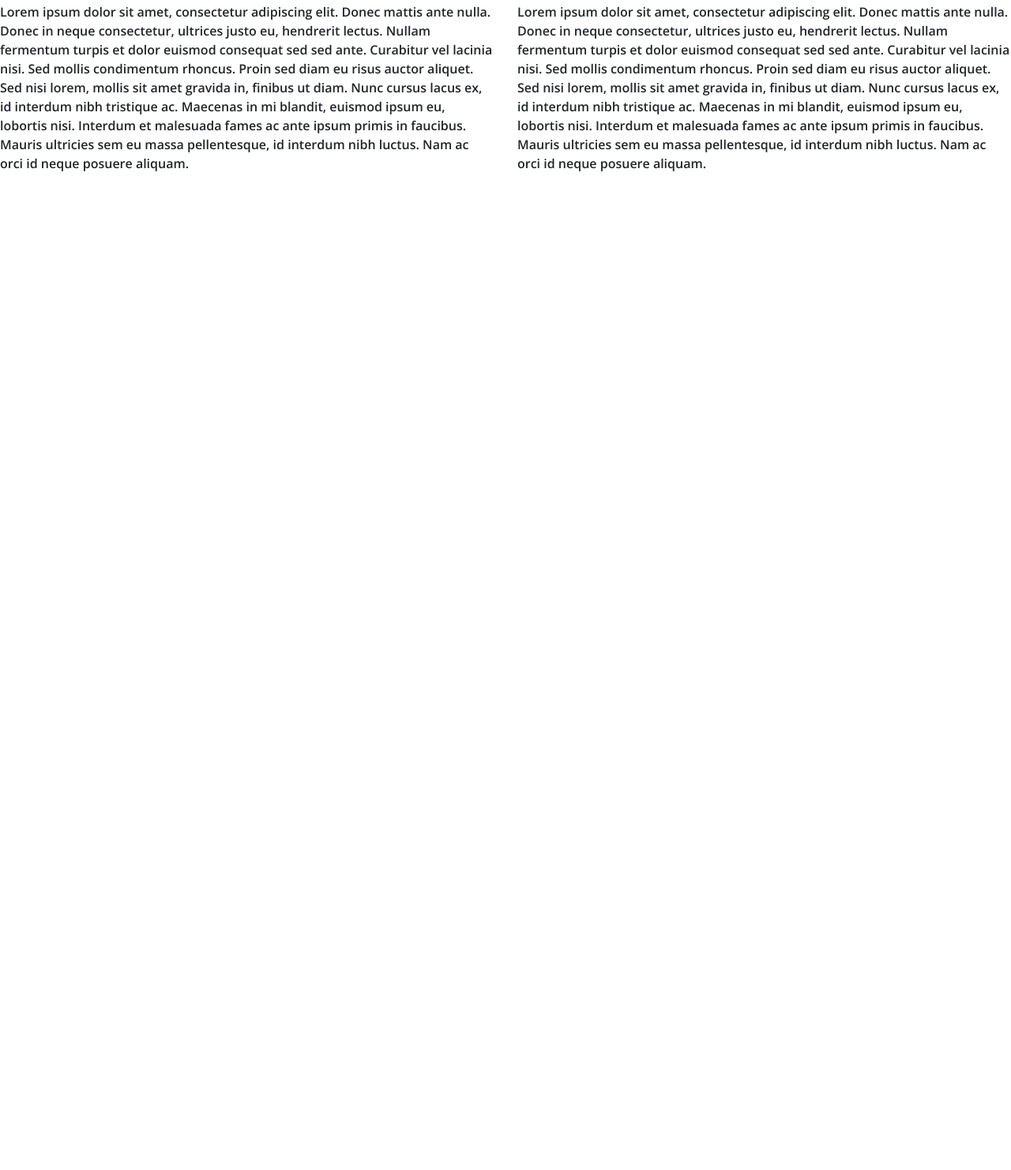
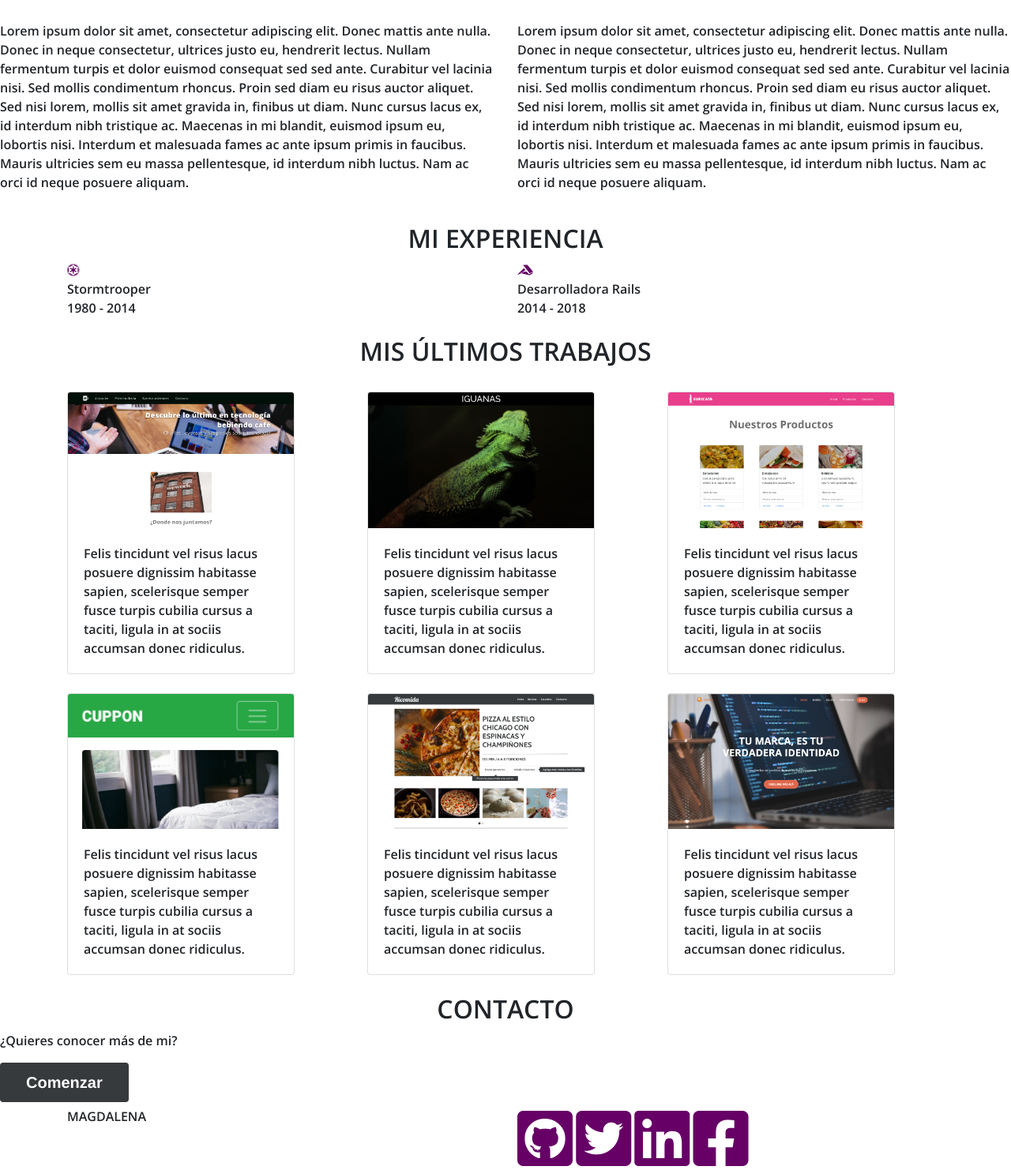
Before and after one commit to BernarditaSepulveda/prueba1, a plain HTML site: page index.html in a window 1280 px wide. Shown: the part 846-2328 px from the top of the page at 79% size. Before the commit the page ends 1081 px from the top, so only its background shows below. Drawn offline with nearby package versions, Linux system fonts and the light colour scheme; a script that the page names is missing.

Commit message:
estructura sin estilos y typeform

```diff
--- a/assets/css/style.css
+++ b/assets/css/style.css
@@ -52,6 +52,19 @@ h1{
     color:#373A3C;
 }
 
+i{
+    color: #660066;
+    size: 300%;
+}
+
+h2{
+    text-align: center;
+}
+
+.trabajos {
+    background-color:#660066;
+}
+
 @media screen and (min-width:320px) and (max-width:768px){
     header{
         text-align: center;
--- a/index.html
+++ b/index.html
@@ -6,6 +6,7 @@
     <link rel="stylesheet" href="https://stackpath.bootstrapcdn.com/bootstrap/4.4.1/css/bootstrap.min.css" integrity="sha384-Vkoo8x4CGsO3+Hhxv8T/Q5PaXtkKtu6ug5TOeNV6gBiFeWPGFN9MuhOf23Q9Ifjh" crossorigin="anonymous">
     <link href="https://fonts.googleapis.com/css2?family=Oswald:wght@200;700&family=Raleway:wght@300;500&display=swap" rel="stylesheet">
     <link href="https://fonts.googleapis.com/css2?family=Open+Sans:wght@600&family=Oswald:wght@200;700&family=Raleway:wght@300;500&display=swap" rel="stylesheet">
+    <link rel="stylesheet" href="https://use.fontawesome.com/releases/v5.8.1/css/all.css" integrity="sha384-50oBUHEmvpQ+1lW4y57PTFmhCaXp0ML5d60M1M7uH2+nqUivzIebhndOJK28anvf" crossorigin="anonymous">
     <link rel="stylesheet" href="assets/css/style.css"></link>
     <title>Mi Portafolio</title>
 </head>
@@ -38,7 +39,7 @@
             <div class="col">
             </div>
     </header>
-
+    <br>
     <section1>
         <div class="container">
             <div class="row">
@@ -56,8 +57,104 @@
                 <p>Lorem ipsum dolor sit amet, consectetur adipiscing elit. Donec mattis ante nulla. Donec in neque consectetur, ultrices justo eu, hendrerit lectus. Nullam fermentum turpis et dolor euismod consequat sed sed ante. Curabitur vel lacinia nisi. Sed mollis condimentum rhoncus. Proin sed diam eu risus auctor aliquet. Sed nisi lorem, mollis sit amet gravida in, finibus ut diam. Nunc cursus lacus ex, id interdum nibh tristique ac. Maecenas in mi blandit, euismod ipsum eu, lobortis nisi. Interdum et malesuada fames ac ante ipsum primis in faucibus. Mauris ultricies sem eu massa pellentesque, id interdum nibh luctus. Nam ac orci id neque posuere aliquam.</p>
             </div>
         </div>
+    </section1>
+    <br>
+    <section2>
+        <h2>MI EXPERIENCIA</h2>
+        <div class="container">
+            <div class="row">
+              <div class="col-sm">
+                <i class="fab fa-empire"></i><br>Stormtrooper<br>1980 - 2014
+              </div>
+              <div class="col-sm">
+                <i class="fab fa-accusoft"></i><br>Desarrolladora Rails<br>2014 - 2018
+              </div>
+            </div>
+          </div>
+    </section2>
+    <br>
+    <section3 class="trabajos">
+        <h2>MIS ÚLTIMOS TRABAJOS</h2><br>
+        <div class="container">
+            <div class="row">
+              <div class="col-sm">
+                <div class="card" style="width: 18rem;">
+                    <img src="assets/img/meet_coffee.png" class="card-img-top" alt="meet and coffe">
+                    <div class="card-body">
+                      <p class="card-text">Felis tincidunt vel risus lacus posuere dignissim habitasse sapien, scelerisque semper fusce turpis cubilia cursus a taciti, ligula in at sociis accumsan donec ridiculus.</p>
+                    </div>
+                  </div>
+              </div>
+              <div class="col-sm">
+                <div class="card" style="width: 18rem;">
+                    <img src="assets/img/iguana_page.png" class="card-img-top" alt="Iguana Page">
+                    <div class="card-body">
+                      <p class="card-text">Felis tincidunt vel risus lacus posuere dignissim habitasse sapien, scelerisque semper fusce turpis cubilia cursus a taciti, ligula in at sociis accumsan donec ridiculus.</p>
+                    </div>
+                  </div>
+              </div>
+              <div class="col-sm">
+                <div class="card" style="width: 18rem;">
+                    <img src="assets/img/suricata.png" class="card-img-top" alt="Suricata">
+                    <div class="card-body">
+                      <p class="card-text">Felis tincidunt vel risus lacus posuere dignissim habitasse sapien, scelerisque semper fusce turpis cubilia cursus a taciti, ligula in at sociis accumsan donec ridiculus.</p>
+                    </div>
+                  </div>
+              </div>
+            </div>
+          </div>
+          <br>
+          <div class="container">
+            <div class="row">
+              <div class="col-sm">
+                <div class="card" style="width: 18rem;">
+                    <img src="assets/img/cuppon.png" class="card-img-top" alt="Cuppon">
+                    <div class="card-body">
+                      <p class="card-text">Felis tincidunt vel risus lacus posuere dignissim habitasse sapien, scelerisque semper fusce turpis cubilia cursus a taciti, ligula in at sociis accumsan donec ridiculus.</p>
+                    </div>
+                  </div>
+              </div>
+              <div class="col-sm">
+                <div class="card" style="width: 18rem;">
+                    <img src="assets/img/ricomida.png" class="card-img-top" alt="Ricomida">
+                    <div class="card-body">
+                      <p class="card-text">Felis tincidunt vel risus lacus posuere dignissim habitasse sapien, scelerisque semper fusce turpis cubilia cursus a taciti, ligula in at sociis accumsan donec ridiculus.</p>
+                    </div>
+                  </div>
+              </div>
+              <div class="col-sm">
+                <div class="card" style="width: 18rem;">
+                    <img src="assets/img/dmark.png" class="card-img-top" alt="DMark">
+                    <div class="card-body">
+                      <p class="card-text">Felis tincidunt vel risus lacus posuere dignissim habitasse sapien, scelerisque semper fusce turpis cubilia cursus a taciti, ligula in at sociis accumsan donec ridiculus.</p>
+                    </div>
+                  </div>
+              </div>
+            </div>
+          </div>
+    </section3>
+    <br>
+    <section4>
+        <h2>CONTACTO</h2>
+        <p>¿Quieres conocer más de mi?</p>
+        <a class="typeform-share button" href="https://bernarditasepulveda.typeform.com/to/JetVIl" data-mode="popup" style="display:inline-block;text-decoration:none;background-color:#373A3C;color:white;cursor:pointer;font-family:Helvetica,Arial,sans-serif;font-size:20px;line-height:50px;text-align:center;margin:0;height:50px;padding:0px 33px;border-radius:4px;max-width:100%;white-space:nowrap;overflow:hidden;text-overflow:ellipsis;font-weight:bold;-webkit-font-smoothing:antialiased;-moz-osx-font-smoothing:grayscale;" target="_blank">Comenzar </a> <script> (function() { var qs,js,q,s,d=document, gi=d.getElementById, ce=d.createElement, gt=d.getElementsByTagName, id="typef_orm_share", b="https://embed.typeform.com/"; if(!gi.call(d,id)){ js=ce.call(d,"script"); js.id=id; js.src=b+"embed.js"; q=gt.call(d,"script")[0]; q.parentNode.insertBefore(js,q) } })() </script>
+    </section4>
 
-    </section1>
+    <footer>
+        <div class="container">
+            <div class="row">
+              <div class="col-sm">
+                MAGDALENA
+              </div>
+              <div class="col-sm">
+                <a href="#"><i class="fab fa-github-square fa-5x"></i></a>
+                <a href="#"><i class="fab fa-twitter-square fa-5x"></i></a>
+                <a href="#"><i class="fab fa-linkedin fa-5x"></i></a>
+                <a href="#"><i class="fab fa-facebook-square fa-5x"></i></a>
+              </div>
+            </div>
+          </div>
+    </footer>
 
 
     <script src="https://code.jquery.com/jquery-3.4.1.slim.min.js" integrity="sha384-J6qa4849blE2+poT4WnyKhv5vZF5SrPo0iEjwBvKU7imGFAV0wwj1yYfoRSJoZ+n" crossorigin="anonymous"></script>
```
